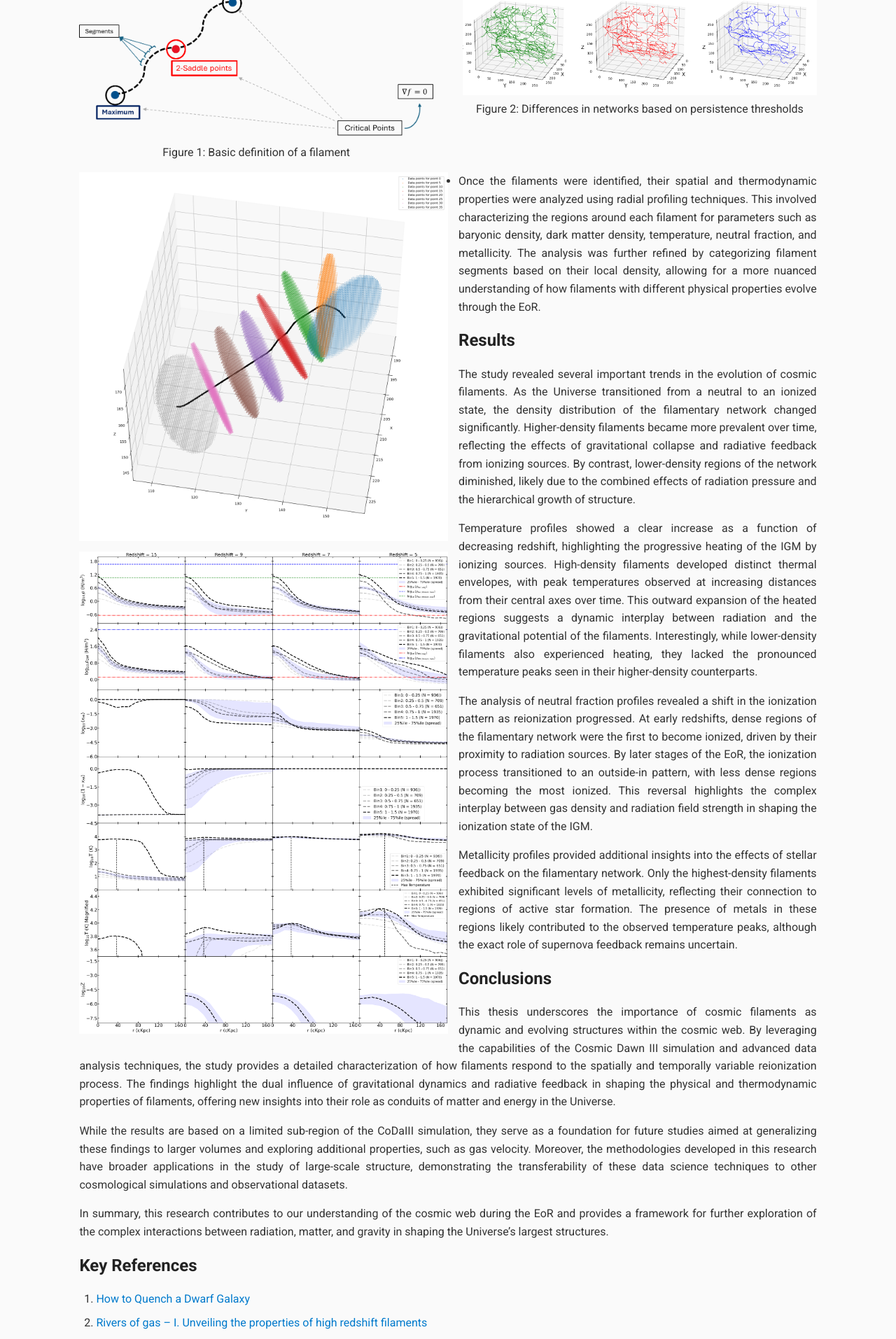
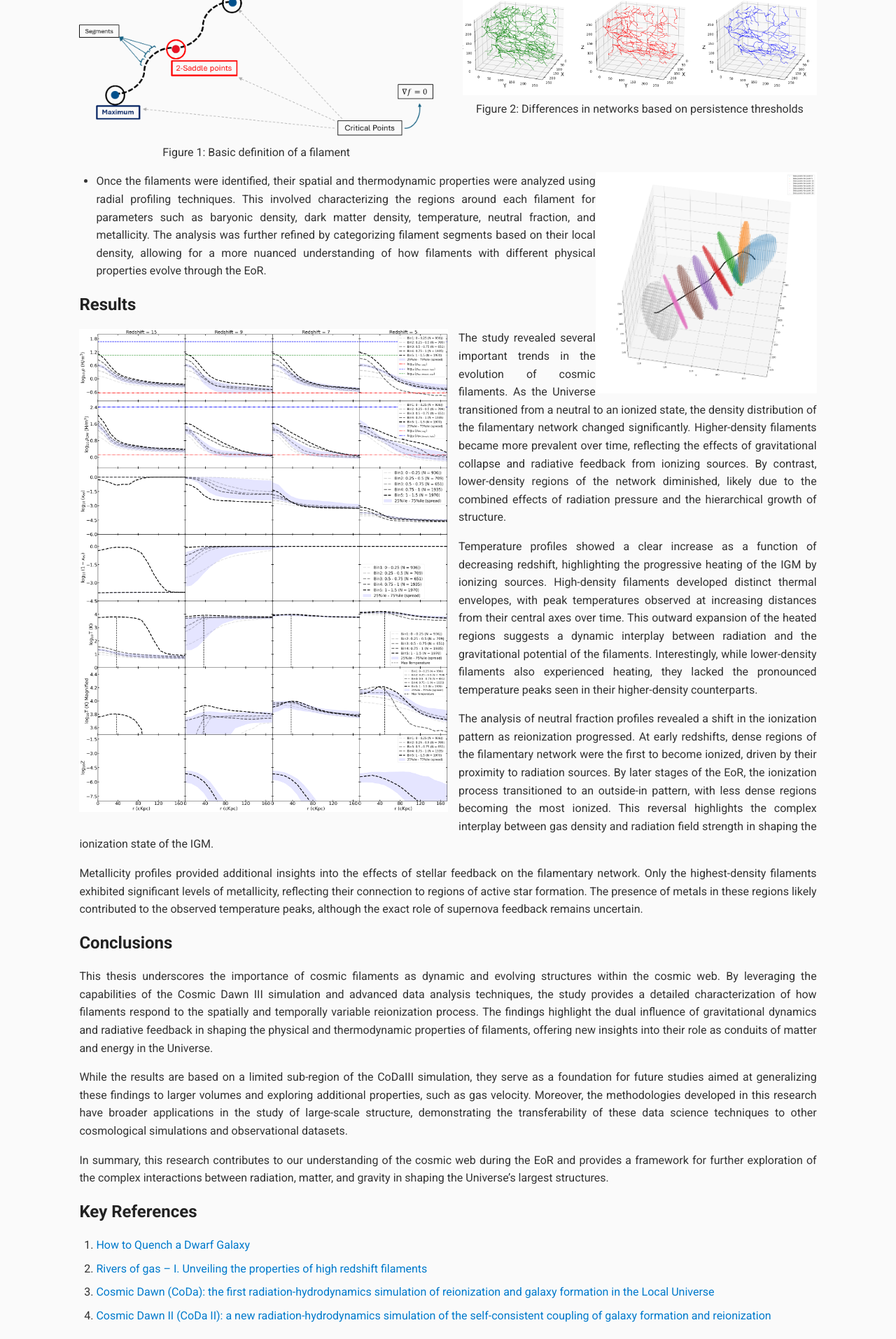
Before and after one commit to vishrut-b/Master-Thesis, a Jekyll site: the page built from index.md, in a window 1280 px wide. Shown: the part 2002-3915 px from the top of the page at 70% size. Built offline with Jekyll 4.4.1, drawn with Linux system fonts in a browser that asks for light colours; our own code applies the rules of GitHub Pages for plain Markdown files.

Commit message:
Update index.md

```diff
--- a/index.md
+++ b/index.md
@@ -61,7 +61,7 @@ The Cosmic Dawn III simulation serves as the foundation of this study, offering
   </figure>
 </div>
 
-<img src="assets/css/sanitycheck.png" alt="Elbow Method Graph" style="width:50%; float:left; margin:0 15px 15px 0;">
+<img src="assets/css/sanitycheck.png" alt="Elbow Method Graph" style="width:30%; float:right">
 - Once the filaments were identified, their spatial and thermodynamic properties were analyzed using radial profiling techniques. This involved characterizing the regions around each filament for parameters such as baryonic density, dark matter density, temperature, neutral fraction, and metallicity. The analysis was further refined by categorizing filament segments based on their local density, allowing for a more nuanced understanding of how filaments with different physical properties evolve through the EoR.
 
 
```
